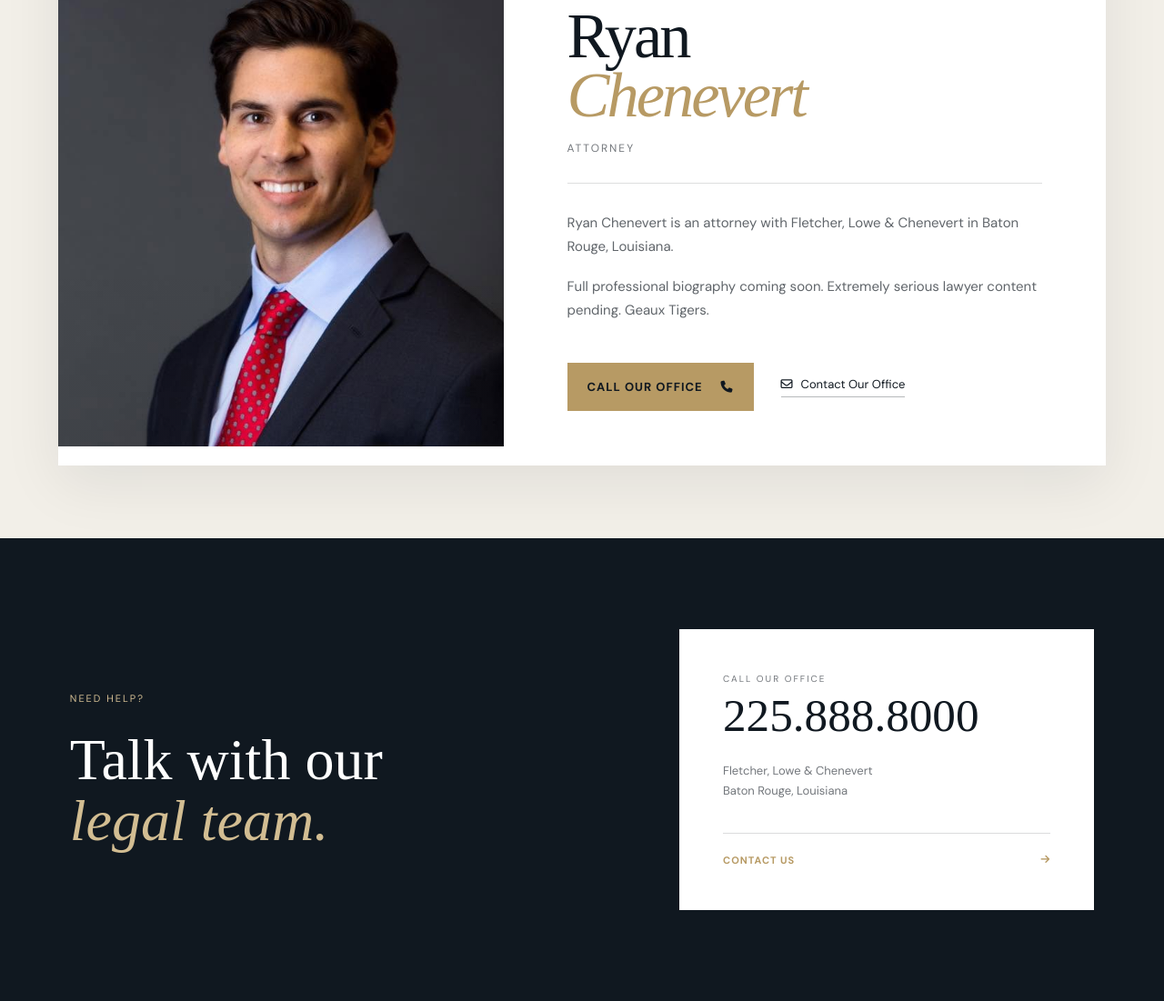
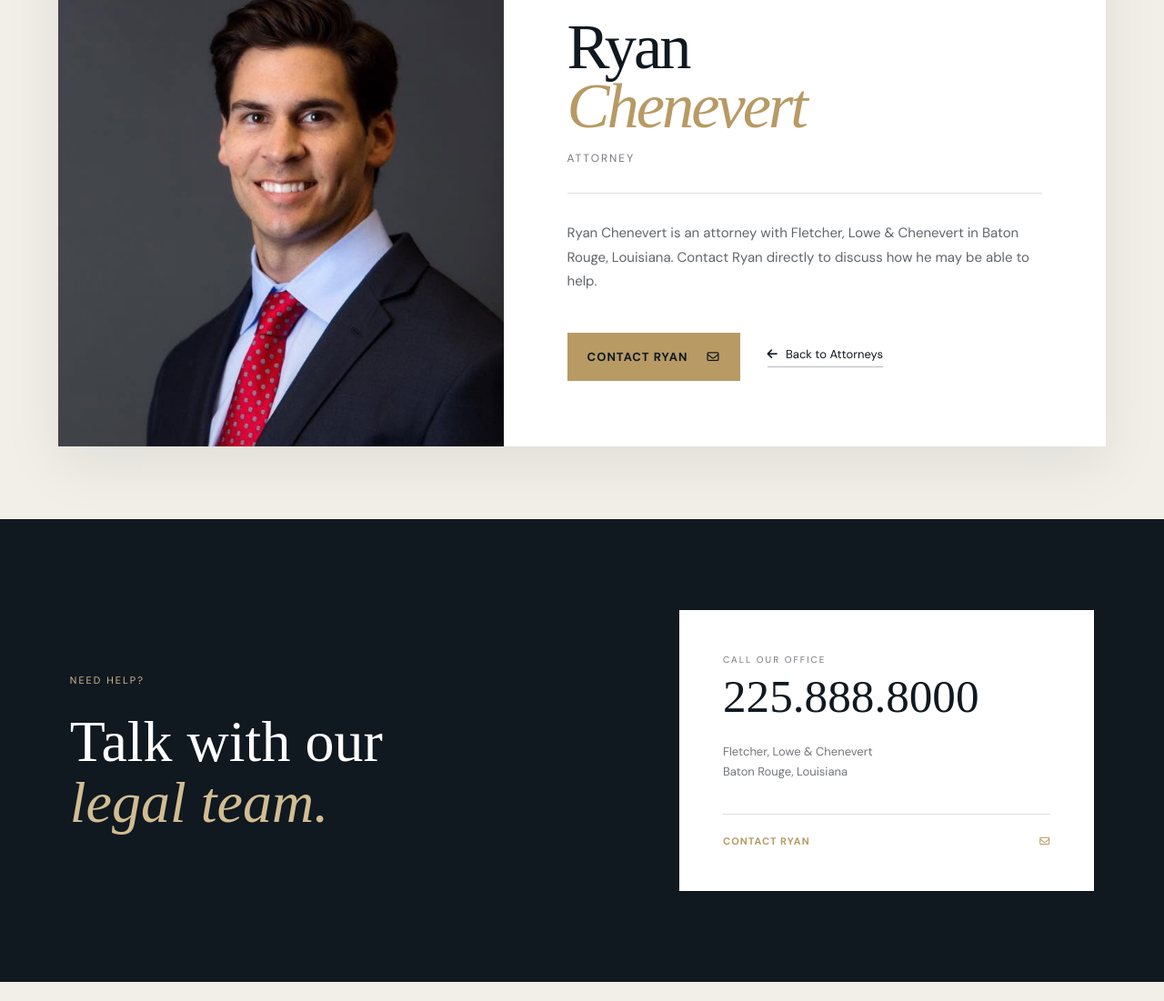
Before and after one commit to elihorton06/flcbr.com, a plain HTML site: page ryan-chenevert.html in a window 1280 px wide. Shown: the part 237-1338 px from the top of the page at 91% size. After the commit the page ends 1317 px from the top, so only its background shows below. Drawn offline with Linux system fonts and the light colour scheme; a web font is replaced by a local one.

Commit message:
Revise profile bio and contact links for Ryan Chenevert
Updated Ryan Chenevert's profile bio and contact options.

```diff
--- a/ryan-chenevert.html
+++ b/ryan-chenevert.html
@@ -65,25 +65,21 @@
             <div class="profile-divider reveal"></div>
 
             <p class="profile-bio reveal delay-2">
-                Ryan Chenevert is an attorney with Fletcher, Lowe &
-                Chenevert in Baton Rouge, Louisiana.
-            </p>
-
-            <p class="profile-bio reveal delay-2">
-                Full professional biography coming soon.
-                Extremely serious lawyer content pending. Geaux Tigers.
+                Ryan Chenevert is an attorney with Fletcher, Lowe & Chenevert
+                in Baton Rouge, Louisiana. Contact Ryan directly to discuss
+                how he may be able to help.
             </p>
 
             <div class="profile-actions reveal delay-3">
 
-                <a href="tel:+12258888000" class="primary-button">
-                    Call Our Office
-                    <i class="fa-solid fa-phone"></i>
+                <a href="mailto:Rchenevert@flcbr.com" class="primary-button">
+                    Contact Ryan
+                    <i class="fa-regular fa-envelope"></i>
                 </a>
 
-                <a href="index.html#contact" class="profile-email">
-                    <i class="fa-regular fa-envelope"></i>
-                    Contact Our Office
+                <a href="index.html#attorneys" class="profile-email">
+                    <i class="fa-solid fa-arrow-left"></i>
+                    Back to Attorneys
                 </a>
 
             </div>
@@ -120,9 +116,9 @@
                     Baton Rouge, Louisiana
                 </p>
 
-                <a href="index.html#contact" class="contact-profile-button">
-                    Contact Us
-                    <i class="fa-solid fa-arrow-right"></i>
+                <a href="mailto:Rchenevert@flcbr.com" class="contact-profile-button">
+                    Contact Ryan
+                    <i class="fa-regular fa-envelope"></i>
                 </a>
 
             </div>
```
